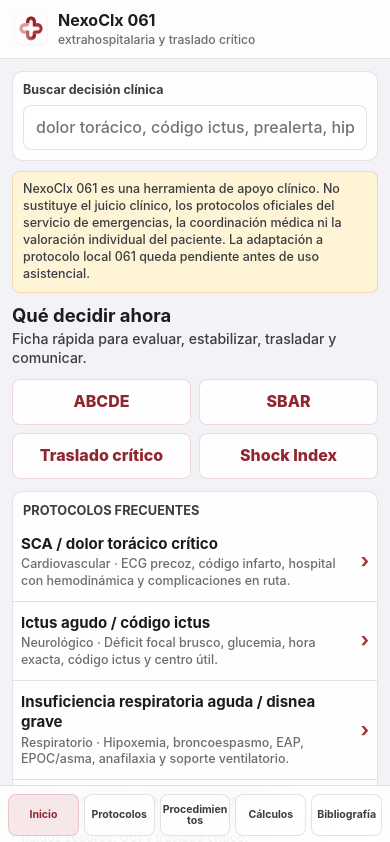
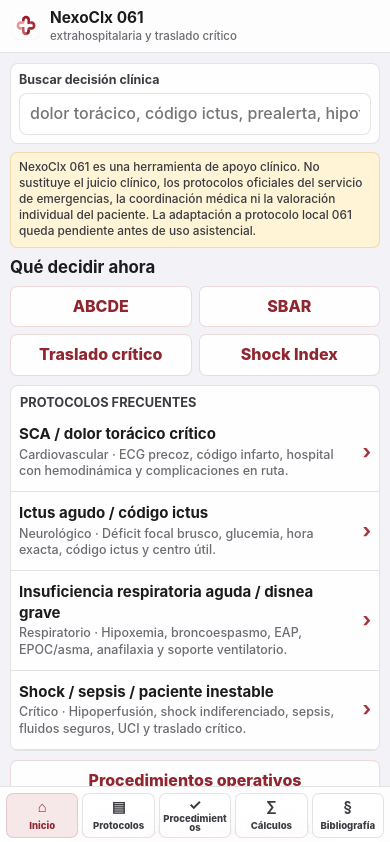
Before and after one commit to olsanju-hub/nexoclx-061, a React (Vite) app: page / in a window 390 px wide. Shown: the top 842 px of the page. Built offline with nearby package versions, Linux system fonts and the light colour scheme.

Commit message:
style: compact NexoClx 061 mobile interface

```diff
--- a/public/sw.js
+++ b/public/sw.js
@@ -6,7 +6,6 @@ const CORE_ASSETS = [
   `${BASE_PATH}favicon.png`,
   `${BASE_PATH}assets/icons/icon-192.png`,
   `${BASE_PATH}assets/icons/icon-512.png`,
-  `${BASE_PATH}assets/brand/nexoclx-061-icon-source.png`,
 ]
 
 self.addEventListener('install', (event) => {
--- a/src/App.jsx
+++ b/src/App.jsx
@@ -7,11 +7,11 @@ import { protocolMetaById } from './data/protocols'
 import { protocolFlows, TAB_ORDER } from './data/protocolFlows'
 
 const navItems = [
-  { id: 'inicio', label: 'Inicio' },
-  { id: 'protocolos', label: 'Protocolos' },
-  { id: 'procedimientos', label: 'Procedimientos' },
-  { id: 'calculos', label: 'Cálculos' },
-  { id: 'bibliografia', label: 'Bibliografía' },
+  { id: 'inicio', label: 'Inicio', icon: '⌂' },
+  { id: 'protocolos', label: 'Protocolos', icon: '▤' },
+  { id: 'procedimientos', label: 'Procedimientos', icon: '✓' },
+  { id: 'calculos', label: 'Cálculos', icon: '∑' },
+  { id: 'bibliografia', label: 'Bibliografía', icon: '§' },
 ]
 
 const quickBlocks = [
@@ -88,7 +88,7 @@ function App() {
     <div className="app-shell">
       <header className="topbar">
         <button className="brand" onClick={() => setView('inicio')} type="button">
-          <img src={`${import.meta.env.BASE_URL}assets/brand/nexoclx-061-icon-source.png`} alt="" />
+          <img src={`${import.meta.env.BASE_URL}assets/icons/icon-192.png`} alt="" />
           <span>
             <strong>NexoClx 061</strong>
             <small>extrahospitalaria y traslado crítico</small>
@@ -154,7 +154,8 @@ function App() {
             className={view === item.id ? 'active' : ''}
             onClick={() => setView(item.id)}
           >
-            {item.label}
+            <span aria-hidden="true">{item.icon}</span>
+            <small>{item.label}</small>
           </button>
         ))}
       </nav>
@@ -191,7 +192,6 @@ function Home({ openItem, setView, setSelectedProcedureId, setSelectedCalculator
     <section className="view-stack">
       <div className="section-head">
         <h1>Qué decidir ahora</h1>
-        <p>Ficha rápida para evaluar, estabilizar, trasladar y comunicar.</p>
       </div>
 
       <div className="quick-grid">
@@ -300,9 +300,12 @@ function ProtocolsView({
 function Connections({ protocol, meta }) {
   return (
     <div className="connections">
-      <Connector title="Cálculos" items={protocol.calculators} />
-      <Connector title="Procedimientos" items={protocol.procedures} map={procedureById} />
-      <section>
+      <details className="secondary-panel">
+        <summary>Apoyos operativos</summary>
+        <Connector title="Cálculos" items={protocol.calculators} />
+        <Connector title="Procedimientos" items={protocol.procedures} map={procedureById} />
+      </details>
+      <section className="treatment-block">
         <h3>Tratamientos conectados</h3>
         <div className="drug-grid">
           {protocol.medications.map((id) => {
@@ -327,11 +330,11 @@ function Connections({ protocol, meta }) {
           })}
         </div>
       </section>
-      <section>
-        <h3>Revisión</h3>
+      <details className="secondary-panel">
+        <summary>Revisión y notas</summary>
         <p>{meta.verificationStatus}</p>
         <small>Revisión interna: {meta.reviewedAt} · confianza: {meta.confidence}</small>
-      </section>
+      </details>
     </div>
   )
 }
@@ -501,13 +504,13 @@ function BibliographyView() {
       </div>
       <div className="biblio-list">
         {bibliography.map((item) => (
-          <article key={item.referenceId}>
-            <h2>{item.title}</h2>
+          <details key={item.referenceId} className="biblio-item">
+            <summary>{item.title}</summary>
             <p>{item.institution} · {item.year} · {item.type}</p>
             <p>{item.note}</p>
             <a href={item.url} target="_blank" rel="noreferrer">Abrir fuente</a>
             <small>Confianza: {item.confidence} · revisión {item.reviewedAt} · {item.pendingQuestions}</small>
-          </article>
+          </details>
         ))}
       </div>
       <section className="meta-box">
--- a/src/styles.css
+++ b/src/styles.css
@@ -30,7 +30,7 @@ body { margin: 0; min-width: 320px; min-height: 100vh; background: var(--bg); }
 button, input, select { font: inherit; letter-spacing: 0; }
 button { cursor: pointer; }
 
-.app-shell { min-height: 100vh; padding-bottom: 78px; }
+.app-shell { min-height: 100vh; padding-bottom: calc(66px + env(safe-area-inset-bottom)); }
 .topbar {
   position: sticky;
   top: 0;
@@ -42,7 +42,7 @@ button { cursor: pointer; }
 .brand {
   width: min(1040px, 100%);
   margin: 0 auto;
-  padding: 10px 14px;
+  padding: 8px 12px;
   border: 0;
   background: transparent;
   display: flex;
@@ -51,34 +51,34 @@ button { cursor: pointer; }
   text-align: left;
   color: var(--text);
 }
-.brand img { width: 34px; height: 34px; border-radius: 8px; }
-.brand strong { display: block; font-size: 1rem; }
-.brand small { display: block; color: var(--text-muted); font-size: 0.76rem; }
+.brand img { width: 28px; height: 28px; border-radius: 7px; }
+.brand strong { display: block; font-size: 0.96rem; }
+.brand small { display: block; color: var(--text-muted); font-size: 0.72rem; }
 
 .main-panel {
   width: min(1040px, 100%);
   margin: 0 auto;
-  padding: 12px 12px 24px;
+  padding: 10px 10px 18px;
 }
 .search-wrap {
   position: relative;
   background: var(--surface-1);
   border: 1px solid var(--line);
-  border-radius: 10px;
-  padding: 10px;
+  border-radius: 8px;
+  padding: 8px;
 }
 .search-wrap label {
   display: block;
   color: var(--text-soft);
   font-size: 0.78rem;
   font-weight: 700;
-  margin-bottom: 6px;
+  margin-bottom: 4px;
 }
 .search-wrap input {
   width: 100%;
   border: 1px solid var(--line);
   border-radius: 8px;
-  padding: 11px 12px;
+  padding: 9px 10px;
   color: var(--text);
   background: white;
   outline-color: var(--accent-500);
@@ -113,18 +113,18 @@ button { cursor: pointer; }
 .search-results small, .clinical-list small { display: block; color: var(--text-muted); font-size: 0.78rem; margin-top: 2px; }
 
 .clinical-warning {
-  margin: 10px 0 12px;
+  margin: 8px 0 10px;
   color: var(--text-soft);
   background: var(--warning-soft);
   border: 1px solid rgba(183,121,31,0.22);
-  border-radius: 8px;
-  padding: 9px 10px;
-  font-size: 0.78rem;
+  border-radius: 7px;
+  padding: 7px 8px;
+  font-size: 0.74rem;
 }
-.view-stack { display: grid; gap: 12px; }
+.view-stack { display: grid; gap: 9px; }
 .section-head h1, .protocol-title h1 {
   margin: 0;
-  font-size: clamp(1.15rem, 3vw, 1.55rem);
+  font-size: clamp(1.05rem, 3vw, 1.42rem);
   line-height: 1.14;
 }
 .section-head p, .protocol-title p { margin: 4px 0 0; color: var(--text-soft); font-size: 0.88rem; }
@@ -132,47 +132,47 @@ button { cursor: pointer; }
 .quick-grid {
   display: grid;
   grid-template-columns: repeat(2, minmax(0, 1fr));
-  gap: 8px;
+  gap: 7px;
 }
 .quick-grid button, .compact-row button {
   border: 1px solid var(--accent-line);
   background: var(--surface-1);
   color: var(--accent-600);
-  border-radius: 8px;
-  padding: 11px 10px;
+  border-radius: 7px;
+  padding: 9px 8px;
   font-weight: 760;
-  min-height: 44px;
+  min-height: 38px;
 }
-.compact-row { display: grid; grid-template-columns: 1fr; gap: 8px; }
+.compact-row { display: grid; grid-template-columns: 1fr; gap: 7px; }
 .list-block, .clinical-card {
   background: var(--surface-1);
   border: 1px solid var(--line);
-  border-radius: 10px;
+  border-radius: 8px;
   overflow: hidden;
 }
 .list-block h2 {
   margin: 0;
-  padding: 10px 10px 4px;
+  padding: 8px 9px 2px;
   color: var(--text-soft);
   font-size: 0.8rem;
   text-transform: uppercase;
 }
 .clinical-list b { color: var(--accent-500); font-size: 1.25rem; }
 
-.split-view { display: grid; gap: 12px; }
-.side-list { display: grid; gap: 8px; align-content: start; }
+.split-view { display: grid; gap: 9px; }
+.side-list { display: grid; gap: 7px; align-content: start; }
 .filter-row {
   display: grid;
   grid-template-columns: repeat(2, minmax(0, 1fr));
-  gap: 6px;
+  gap: 5px;
 }
 .filter-row button, .tabs button, .bottom-nav button {
   border: 1px solid var(--line);
   background: var(--surface-2);
   color: var(--text-soft);
-  border-radius: 8px;
-  padding: 8px 6px;
-  font-size: 0.78rem;
+  border-radius: 7px;
+  padding: 7px 5px;
+  font-size: 0.74rem;
   font-weight: 720;
 }
 .filter-row .active, .tabs .active, .bottom-nav .active {
@@ -180,26 +180,26 @@ button { cursor: pointer; }
   background: var(--accent-soft);
   border-color: var(--accent-line);
 }
-.clinical-card { padding: 12px; }
-.protocol-title { display: grid; gap: 3px; margin-bottom: 10px; }
+.clinical-card { padding: 9px; }
+.protocol-title { display: grid; gap: 2px; margin-bottom: 7px; }
 .tag {
   width: fit-content;
   color: var(--accent-600);
   background: var(--accent-soft);
   border: 1px solid var(--accent-line);
   border-radius: 999px;
-  padding: 3px 8px;
-  font-size: 0.72rem;
+  padding: 2px 7px;
+  font-size: 0.68rem;
   font-weight: 800;
 }
 .tag.danger { color: var(--danger-500); background: var(--danger-soft); border-color: rgba(215,0,21,0.18); }
 .tabs {
   display: grid;
   grid-template-columns: repeat(5, minmax(0, 1fr));
-  gap: 5px;
-  margin: 8px 0 10px;
+  gap: 4px;
+  margin: 6px 0 7px;
 }
-.tabs button { min-height: 36px; padding-inline: 2px; }
+.tabs button { min-height: 32px; padding-inline: 1px; }
 .action-list {
   list-style: none;
   padding: 0;
@@ -209,50 +209,62 @@ button { cursor: pointer; }
 }
 .action-list li {
   border-top: 1px solid var(--line);
-  padding: 10px 0 10px 18px;
+  padding: 8px 0 8px 16px;
   position: relative;
-  font-size: 0.9rem;
+  font-size: 0.86rem;
 }
 .action-list li::before {
   content: "";
   position: absolute;
   left: 2px;
-  top: 17px;
-  width: 7px;
-  height: 7px;
+  top: 14px;
+  width: 6px;
+  height: 6px;
   border-radius: 50%;
   background: var(--accent-500);
 }
 .connections, .procedure-sections, .biblio-list {
   display: grid;
-  gap: 10px;
-  margin-top: 12px;
+  gap: 7px;
+  margin-top: 9px;
 }
-.connections section, .procedure-sections section, .meta-box, .biblio-list article {
+.connections section, .procedure-sections section, .meta-box, .biblio-item {
   border-top: 1px solid var(--line);
-  padding-top: 10px;
+  padding-top: 8px;
 }
 h3, .procedure-sections h2, .biblio-list h2 {
-  margin: 0 0 7px;
-  font-size: 0.92rem;
+  margin: 0 0 5px;
+  font-size: 0.86rem;
 }
-.chips, .drug-grid { display: flex; flex-wrap: wrap; gap: 6px; }
+.chips, .drug-grid { display: flex; flex-wrap: wrap; gap: 5px; }
 .chips span {
   color: var(--text-soft);
   background: #fff;
   border: 1px solid var(--line);
   border-radius: 999px;
-  padding: 5px 8px;
-  font-size: 0.77rem;
+  padding: 4px 7px;
+  font-size: 0.72rem;
 }
 details {
-  flex: 1 1 210px;
-  border: 1px solid var(--line);
-  border-radius: 8px;
-  background: white;
-  padding: 8px;
+  flex: 1 1 180px;
+  border: 0;
+  border-top: 1px solid var(--line);
+  border-radius: 0;
+  background: transparent;
+  padding: 7px 0 0;
 }
-summary { font-weight: 780; color: var(--accent-600); }
+summary { font-weight: 780; color: var(--accent-600); cursor: pointer; }
+.secondary-panel {
+  border-top: 1px solid var(--line);
+}
+.secondary-panel > section {
+  border-top: 0;
+  padding-top: 7px;
+}
+.treatment-block {
+  background: rgba(255,255,255,0.46);
+  border-radius: 7px;
+}
 .pending-pill {
   display: inline-block;
   margin-left: 7px;
@@ -264,11 +276,11 @@ summary { font-weight: 780; color: var(--accent-600); }
   font-size: 0.68rem;
   vertical-align: middle;
 }
-details p, .meta-box p, .biblio-list p { margin: 6px 0; font-size: 0.84rem; color: var(--text-soft); }
+details p, .meta-box p, .biblio-list p { margin: 5px 0; font-size: 0.8rem; color: var(--text-soft); }
 small { color: var(--text-muted); }
 .calc-box, .checklist {
   display: grid;
-  gap: 9px;
+  gap: 7px;
   border-top: 1px solid var(--line);
   padding-top: 10px;
 }
@@ -282,7 +294,7 @@ small { color: var(--text-muted); }
 .calc-box input, .calc-box select {
   border: 1px solid var(--line);
   border-radius: 8px;
-  padding: 10px;
+  padding: 8px;
   background: white;
   color: var(--text);
 }
@@ -291,8 +303,8 @@ output {
   border: 1px solid var(--accent-line);
   background: var(--accent-soft);
   color: var(--accent-600);
-  border-radius: 8px;
-  padding: 10px;
+  border-radius: 7px;
+  padding: 8px;
   font-weight: 820;
 }
 .biblio-list a { color: var(--info-500); font-weight: 750; text-decoration: none; }
@@ -305,26 +317,39 @@ output {
   bottom: 0;
   display: grid;
   grid-template-columns: repeat(5, minmax(0, 1fr));
-  gap: 5px;
-  padding: 8px;
+  gap: 4px;
+  padding: 6px 6px calc(6px + env(safe-area-inset-bottom));
   background: rgba(255,255,255,0.84);
   border-top: 1px solid var(--line);
   backdrop-filter: blur(18px);
 }
 .bottom-nav button {
-  border-radius: 8px;
-  min-height: 42px;
-  padding: 5px 2px;
-  font-size: 0.66rem;
-  line-height: 1.08;
+  display: grid;
+  place-items: center;
+  gap: 1px;
+  border-radius: 7px;
+  min-height: 43px;
+  padding: 4px 1px;
+  font-size: 0.64rem;
+  line-height: 1;
   overflow-wrap: anywhere;
+}
+.bottom-nav span {
+  font-size: 0.92rem;
+  line-height: 1;
+}
+.bottom-nav small {
+  color: inherit;
+  font-size: 0.6rem;
+  line-height: 1;
+  font-weight: 760;
 }
 
 @media (min-width: 760px) {
-  .main-panel { padding: 16px 18px 32px; }
+  .main-panel { padding: 14px 18px 30px; }
   .quick-grid { grid-template-columns: repeat(4, minmax(0, 1fr)); }
   .compact-row { grid-template-columns: repeat(2, minmax(0, 1fr)); }
-  .split-view { grid-template-columns: 330px minmax(0, 1fr); align-items: start; }
+  .split-view { grid-template-columns: 320px minmax(0, 1fr); align-items: start; }
   .filter-row { grid-template-columns: repeat(2, minmax(0, 1fr)); }
   .bottom-nav { left: 50%; transform: translateX(-50%); width: min(640px, calc(100% - 24px)); bottom: 10px; border: 1px solid var(--line); border-radius: 14px; }
 }
```
